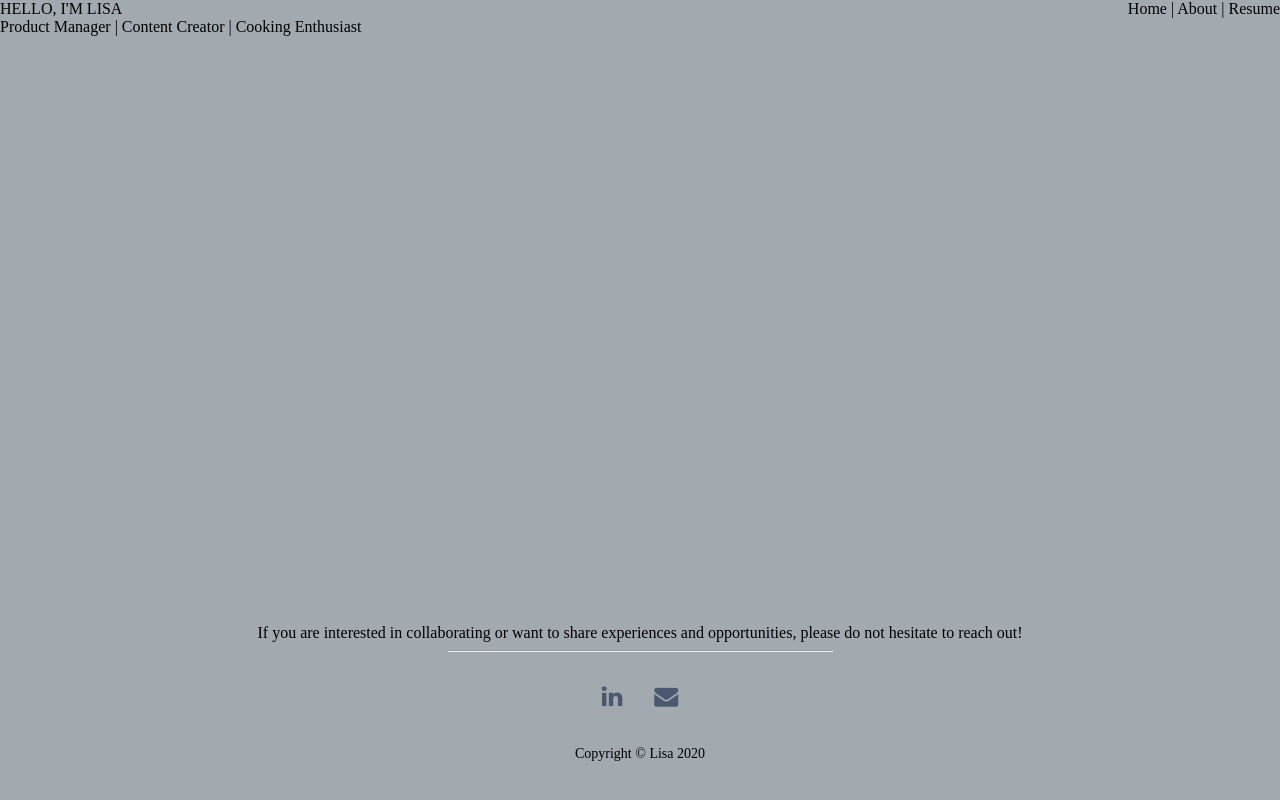
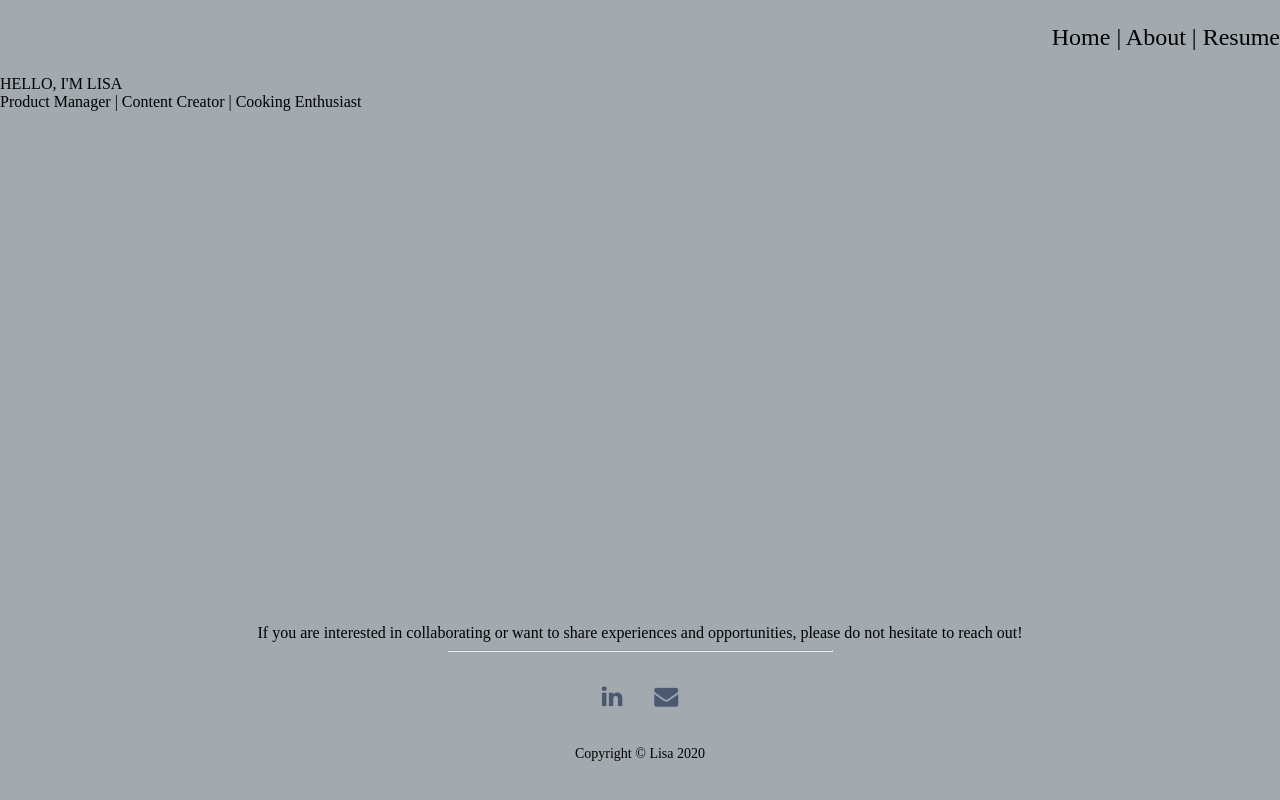
Before and after one commit to lisaqc/portfolio, a React (Create React App) app: page / in a window 1280 px wide. Built offline with nearby package versions, Linux system fonts and the light colour scheme.

Commit message:
reversing navbar

```diff
--- a/src/components/navbar/navbar.styles.css
+++ b/src/components/navbar/navbar.styles.css
@@ -1,3 +1,7 @@
 .navbar{
-    float: right;
+    width: 100%;
+    display: flex;
+    justify-content: flex-end;
+    font-size: 24px;
+    padding: 24px 0;
 }
```
